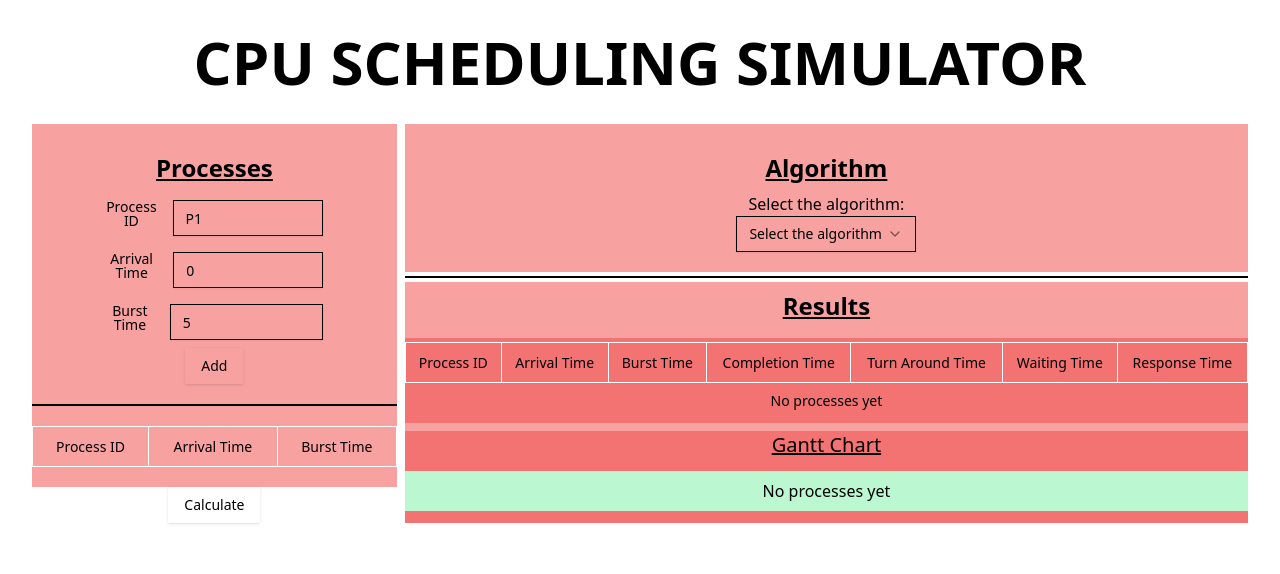
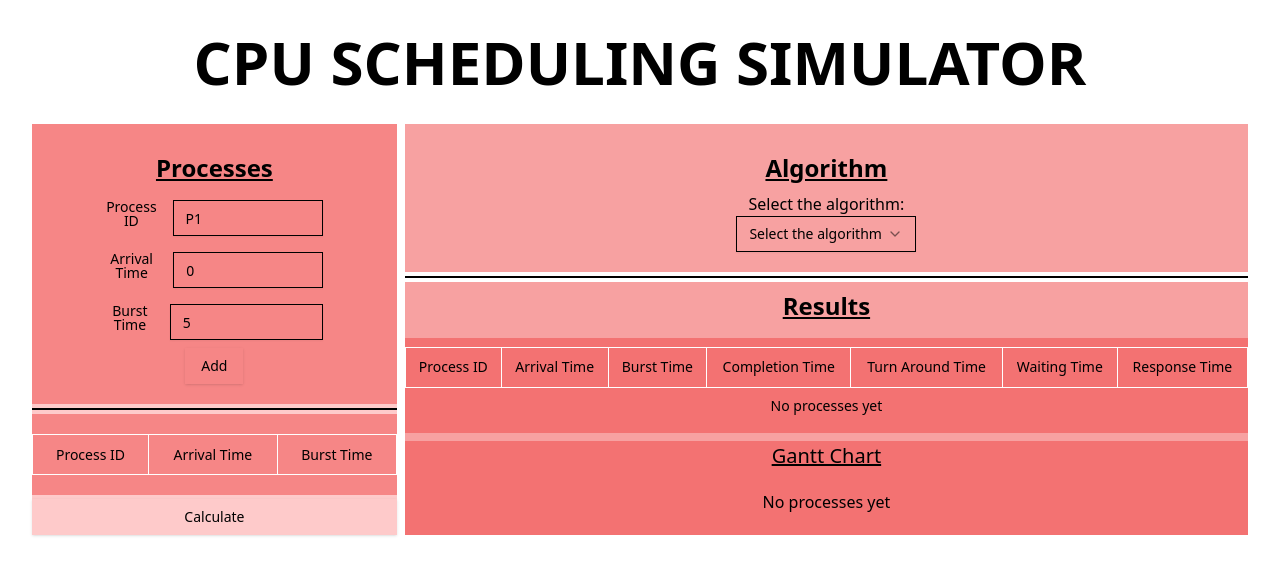
Before and after one commit to Tejas383/LPU_CSE311_CA2, a React (Vite) app: page / in a window 1280 px wide. Shown: the top 574 px of the page. Built offline with nearby package versions, Linux system fonts and the light colour scheme.

Commit message:
started with drawing the gantt chart

```diff
--- a/src/App.jsx
+++ b/src/App.jsx
@@ -3,10 +3,12 @@ import './App.css'
 import AlgorithmSelector from './AlgorithmSelector';
 import Results from './Results';
 import Process from './Process';
+import { GanttChart } from 'lucide-react';
 
 function App() {
   const [process, setProcess] = useState([]);
   const [calculatedProcess, setCalculatedProcess] = useState([]);
+  const [ganttData, setGanttData] = useState([]);
   const [algorithm, setAlgorithm] = useState(null);
 
   return (
@@ -18,12 +20,20 @@ function App() {
             process={process}
             setProcess={setProcess}
             setCalculatedProcess={setCalculatedProcess}
+            setGanttData={setGanttData}
+            algorithm={algorithm}
           />
         </div>
         <div className='flex flex-col items-center justify-center flex-1 gap-1'>
-          <AlgorithmSelector algorithm={algorithm} setAlgorithm={setAlgorithm} />
+          <AlgorithmSelector
+            algorithm={algorithm}
+            setAlgorithm={setAlgorithm}
+          />
           <hr className='border border-black w-full' />
-          <Results process={calculatedProcess} setProcess={setCalculatedProcess} />
+          <Results
+            process={calculatedProcess}
+            ganttData={ganttData}
+          />
         </div>
       </div>
     </div>
--- a/src/GanttChart.jsx
+++ b/src/GanttChart.jsx
@@ -1,15 +1,19 @@
 import React from 'react'
 
-const GanttChart = ({process}) => {
+const GanttChart = ({gantt}) => {
   return (
     <div className=' flex flex-col items-center justify-center bg-red-500/50 w-full h-full '>
       <h2 className=' text-xl underline '>Gantt Chart</h2>
-      <div className='h-10 w-full bg-green-200 flex flex-row items-center justify-center m-3'>
-        {process && process.length > 0 ? (
-            process.map((p, idx) => (
+
+      <div className='h-10 w-full flex flex-row items-center justify-center m-3'>
+        {gantt && gantt.length > 0 ? (
+            gantt.map((p, idx) => (
             <div
                 key={idx}
-                className='flex-1 border border-black flex items-center justify-center'
+                className='flex flex-col items-center justify-center bg-green-200'
+                style={{
+                    width: `${(p.end - p.start) * 40}px`
+                }}
             >
                 {p.pid}
             </div>
--- a/src/Process.jsx
+++ b/src/Process.jsx
@@ -1,20 +1,25 @@
-import React from 'react'
-import ProcessForm from './ProcessForm'
-import ProcessTable from './ProcessTable'
-import { Button } from './components/ui/button'
+import React from "react";
+import ProcessForm from "./ProcessForm";
+import ProcessTable from "./ProcessTable";
+import { Button } from "./components/ui/button";
+import runFCFS from "./algorithms/fcfs";
 
-const Process = ({process, setProcess, setCalculatedProcess}) => {
-    const handleCalculate = () => {
-        setCalculatedProcess([...process]);
+const Process = ({ process, setProcess, setCalculatedProcess, setGanttData, algorithm }) => {
+  const handleCalculate = () => {
+    if (algorithm == 'fcfs') {
+        const {gantt, result} = runFCFS(process);
+        setGanttData(gantt);
+        setCalculatedProcess(result);
     }
+  };
   return (
-    <div>
-      <ProcessForm  process={process} setProcess={setProcess} />
-      <hr className='border border-black w-full' />
-      <ProcessTable  process={process} setProcess={setProcess} />
+    <div className="flex gap-1 flex-col bg-red-200">
+      <ProcessForm process={process} setProcess={setProcess} />
+      <hr className="border border-black w-full" />
+      <ProcessTable process={process} setProcess={setProcess} />
       <Button onClick={handleCalculate}>Calculate</Button>
     </div>
-  )
-}
+  );
+};
 
-export default Process
+export default Process;
--- a/src/ProcessForm.jsx
+++ b/src/ProcessForm.jsx
@@ -23,6 +23,7 @@ const FormSchema = z.object({
 
 const ProcessForm = ({process, setProcess}) => {
   const form = useForm({
+    resolver: zodResolver(FormSchema),
     defaultValues: {
       pid: "",
       at: "",
@@ -36,6 +37,11 @@ const ProcessForm = ({process, setProcess}) => {
 
   const handleAddProcess = () => {
     const values = form.getValues();
+
+    if (process.some(p => p.pid === values.pid)) {
+      alert(`process with pid ${values.pid} already exists`);
+      return;
+    }
 
     const newProcess = {
       pid: values.pid,
@@ -56,7 +62,7 @@ const ProcessForm = ({process, setProcess}) => {
     <div className=' flex flex-col items-center justify-center bg-red-500/50 p-5 '>
       <h2 className='font-bold text-2xl underline p-2'>Processes</h2>
       <Form {...form}>
-      <form className="w-2/3 space-y-2">
+      <form onSubmit={form.handleSubmit(handleAddProcess)} className="w-2/3 space-y-2">
         <FormField
           control={form.control}
           name="pid"
@@ -96,7 +102,7 @@ const ProcessForm = ({process, setProcess}) => {
             </FormItem>
           )}
         />
-        <Button type="button" onClick={handleAddProcess}>Add</Button>
+        <Button type="submit">Add</Button>
       </form>
     </Form>
     </div>
--- a/src/ProcessTable.jsx
+++ b/src/ProcessTable.jsx
@@ -2,7 +2,6 @@ import React, { useState } from "react";
 import {
   Table,
   TableBody,
-  TableCaption,
   TableCell,
   TableHead,
   TableHeader,
--- a/src/Results.jsx
+++ b/src/Results.jsx
@@ -2,12 +2,12 @@ import React from 'react'
 import ResultsTable from './ResultsTable'
 import GanttChart from './GanttChart'
 
-const Results = ({process, setProcess}) => {
+const Results = ({process, ganttData}) => {
   return (
     <div className='flex flex-col items-center justify-center bg-red-500/50 w-full h-full gap-2'>
       <h2 className='font-bold text-2xl underline p-2'>Results</h2>
-      <ResultsTable process={process} setProcess={setProcess} />
-      <GanttChart process={process} setProcess={setProcess} />
+      <ResultsTable process={process} />
+      <GanttChart process={process} gantt={ganttData} />
     </div>
   )
 }
--- /dev/null
+++ b/src/algorithms/fcfs.jsx
@@ -0,0 +1,39 @@
+export default function runFCFS(processes) {
+    let sorted = [...processes].sort((a, b) => {
+        if (a.at === b.at) return a.pid - b.pid;
+        return a.at - b.at;
+    });
+
+    let time = 0;
+    let gantt = [];
+    let result = [];
+
+    for (let p of sorted) {
+        if (time < p.at)
+            time = p.at;
+
+        let startTime = time;
+        let completionTime = startTime + p.bt;
+        let turnAroundTime = completionTime - p.at;
+        let waitingTime = turnAroundTime - p.bt;
+
+        gantt.push({
+            pid: p.pid,
+            start: startTime,
+            end: completionTime
+        });
+
+        result.push({
+            pid: p.pid,
+            at: p.at,
+            bt: p.bt,
+            ct: completionTime,
+            tat: turnAroundTime,
+            wt: waitingTime,
+        });
+
+        time = completionTime;
+    }
+
+    return {gantt, result};
+}
```
